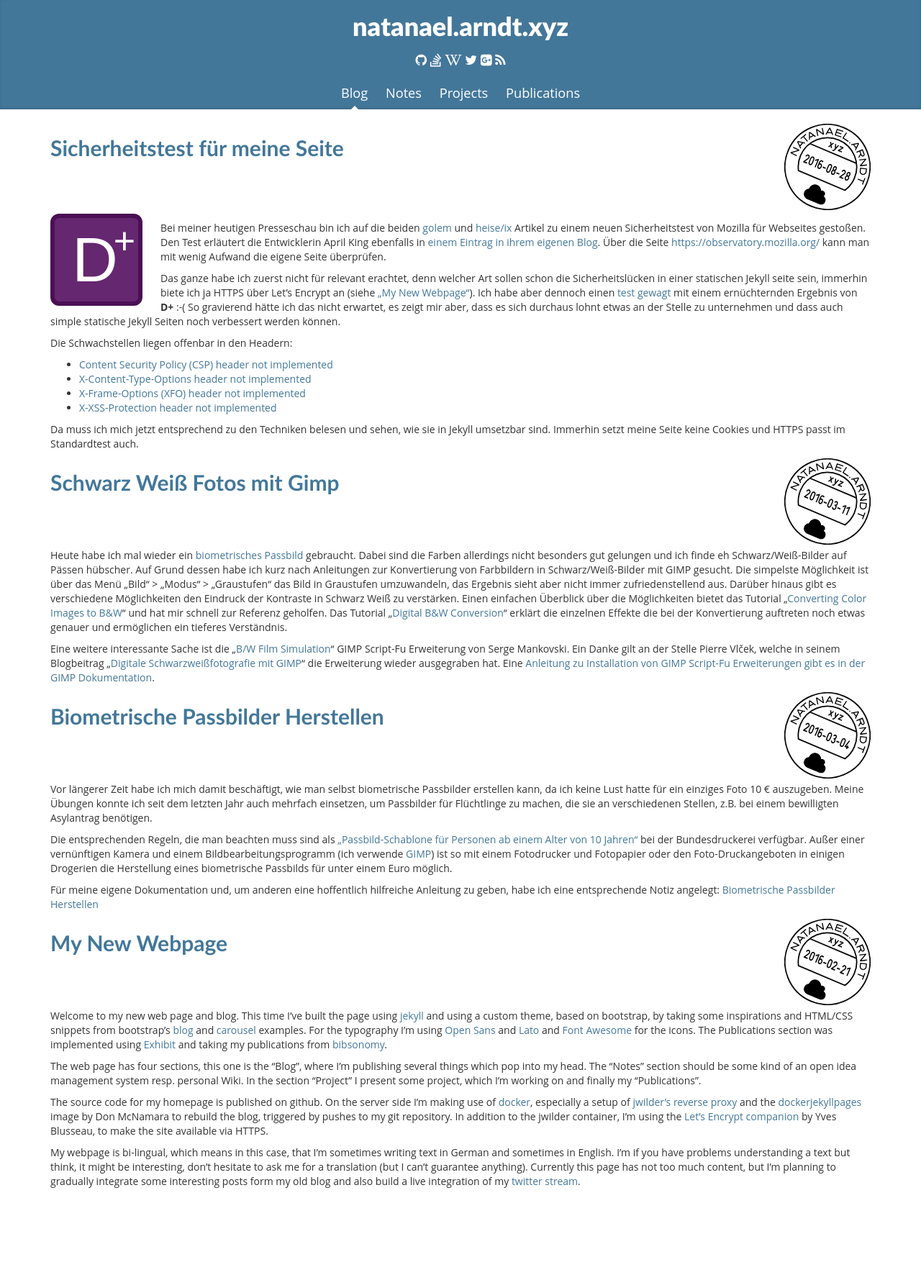
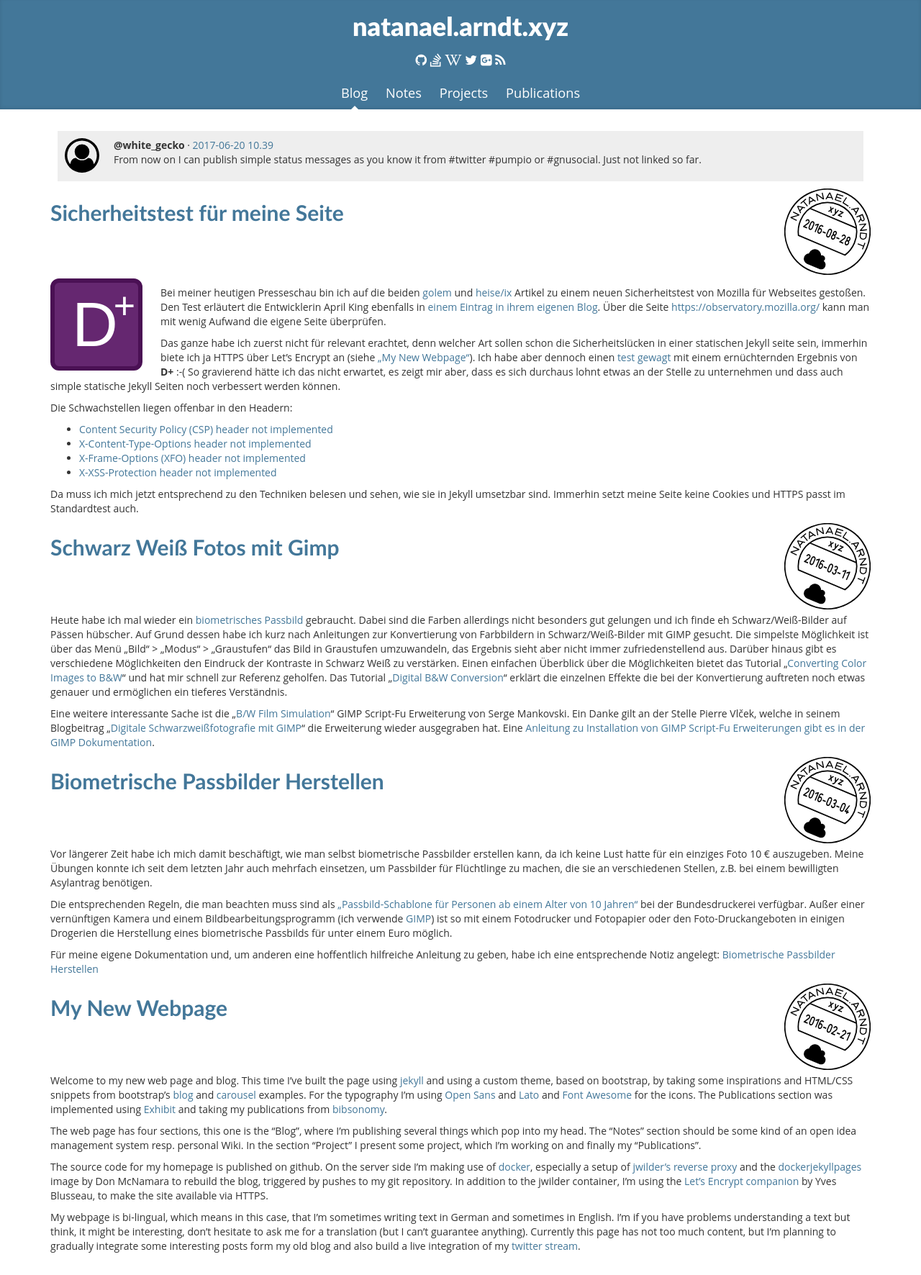
Before and after one commit to white-gecko/natanael.arndt.xyz, a Jekyll site: the page built from index.html, in a window 1280 px wide. Shown: the whole page at 72% size. Built offline with Jekyll 4.4.1, drawn with Linux system fonts in a browser that asks for light colours; before the commit the page ends 1682 px from its top, so only the background shows below that.

Commit message:
Add status message

```diff
--- a/_includes/scripts.html
+++ b/_includes/scripts.html
@@ -1,3 +1,4 @@
 <script src="{{ "/scripts/jquery.min.js" | prepend: site.baseurl }}" type="text/javascript"></script>
 <script src="{{ "/scripts/bootstrap/bootstrap.min.js" | prepend: site.baseurl }}" type="text/javascript"></script>
 {% include poststempel.html %}
+{% include user.html %}
--- /dev/null
+++ b/_includes/user.html
@@ -0,0 +1,34 @@
+<template id="user-circle">
+    <!-- source: https://raw.githubusercontent.com/encharm/Font-Awesome-SVG-PNG/master/black/svg/user-circle-o.svg -->
+    <svg width="1792" height="1792" viewBox="0 0 1792 1792" xmlns="http://www.w3.org/2000/svg"><path d="M896 0q182 0 348 71t286 191 191 286 71 348q0 181-70.5 347t-190.5 286-286 191.5-349 71.5-349-71-285.5-191.5-190.5-286-71-347.5 71-348 191-286 286-191 348-71zm619 1351q149-205 149-455 0-156-61-298t-164-245-245-164-298-61-298 61-245 164-164 245-61 298q0 250 149 455 66-327 306-327 131 128 313 128t313-128q240 0 306 327zm-235-647q0-159-112.5-271.5t-271.5-112.5-271.5 112.5-112.5 271.5 112.5 271.5 271.5 112.5 271.5-112.5 112.5-271.5z"/></svg>
+</template>
+
+<script>
+
+var template = document.querySelector('#user-circle');
+var hosts = document.querySelectorAll('.user-circle');
+for(index=0; index < hosts.length; index++ ) {
+    var clone = document.importNode(template.content, true);
+    hosts[index].appendChild(clone);
+}
+
+/*
+Defining a custom element:
+
+  <x-poststempel></x-poststempel>
+
+requires polyfill http://webcomponents.org/polyfills/custom-elements/
+
+var XFooPrototype = Object.create(HTMLElement.prototype);
+XFooPrototype.createdCallback = function() {
+  var template = document.querySelector('#poststempel');
+  var clone = document.importNode(template.content, true);
+  this.appendChild(clone);
+};
+
+var XFoo = document.registerElement('x-poststempel', {
+  prototype: XFooPrototype
+});
+*/
+
+</script>
--- /dev/null
+++ b/_posts/2017-06-20-.md
@@ -0,0 +1,7 @@
+---
+layout: status
+date:   2017-06-20 10:39:00+
+author: white_gecko
+---
+
+From now on I can publish simple status messages as you know it from #twitter #pumpio or #gnusocial. Just not linked so far.
--- a/css/custom.css
+++ b/css/custom.css
@@ -136,19 +136,41 @@ ol.exhibit-tileView-body {
 }
 
 
-.post-header
-.poststempel {
+.post-header .poststempel {
   position: relative;
   display: inline-block;
   float: right;
 }
 
-.post-header
-.poststempel svg {
+.post-header .poststempel svg {
     width: 120px;
     height: 120px;
 }
 
+.user-circle svg {
+    width: 48px;
+    height: 48px;
+    margin-right: 20px
+}
+
+.status {
+    padding: 10px;
+    margin: 10px;
+    min-height: 60px;
+    display: block;
+    background-color: #eee;
+}
+
+.status .user-circle {
+  position: relative;
+  display: inline-block;
+  float: left;
+}
+
+
+.status .author {
+    font-weight: bold;
+}
 
 @media screen and (max-width: 600px) {
     .post-header
--- a/index.html
+++ b/index.html
@@ -6,6 +6,13 @@ weight: 0
 
 <div class="home">
   {% for post in site.posts %}
+  {% if post.layout == "status" %}
+  <div class="status">
+    <div class="user-circle"></div>
+    <div><span class="author">@{{post.author}}</span> · <a class="post-link" href="{{ post.url | prepend: site.baseurl }}">{{ post.date | date: "%Y-%m-%d %H.%M" }}</a></div>
+    {{post.content}}
+  </div>
+  {% else %}
   <div class="post">
     <header class="post-header">
       <h2><a class="post-link" href="{{ post.url | prepend: site.baseurl }}">{{ post.title }}</a></h2>
@@ -13,5 +20,6 @@ weight: 0
     </header>
     {{post.content}}
   </div>
+  {% endif %}
   {% endfor %}
 </div>
```
Also changed, not shown: _layouts/status.html (added, +8 -0 lines).
